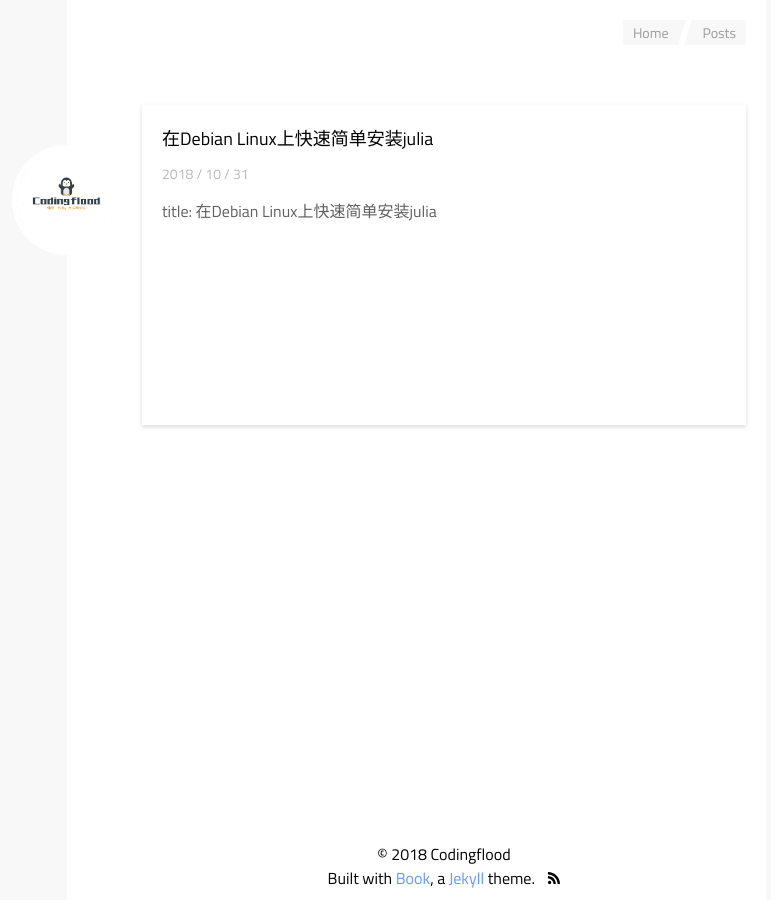
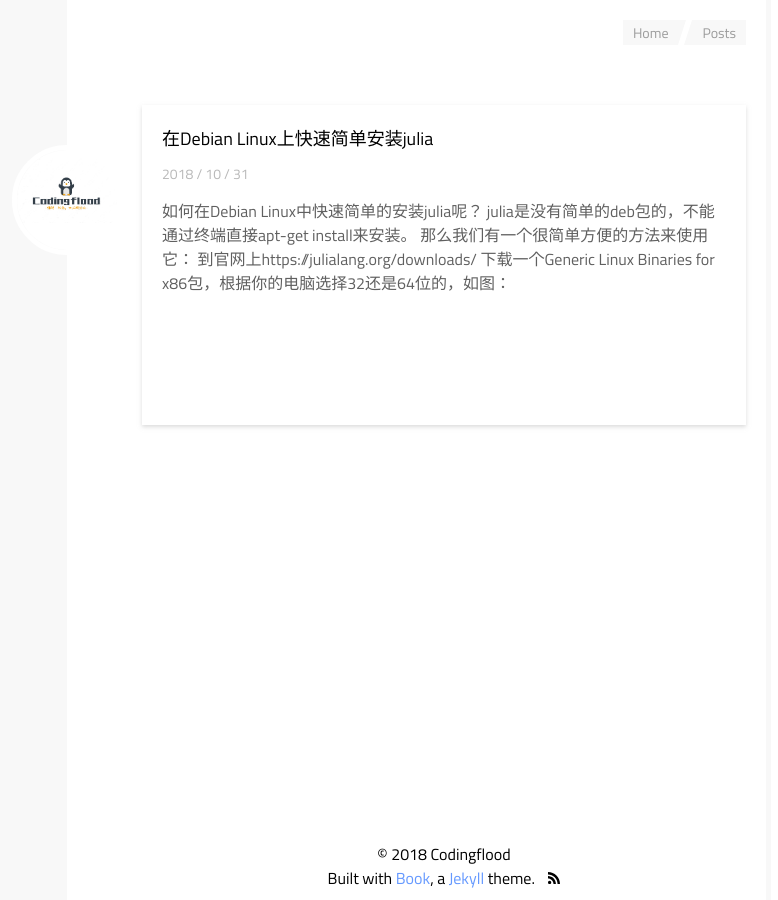
Before and after one commit to codingflood/codingflood.github.io, a Jekyll site: the page built from posts.html, in a window 1280 px wide. Shown: the whole page, without its empty margins (381-1159 px from the left). Built offline with Jekyll 4.4.1, drawn with Linux system fonts in a browser that asks for light colours; some of the changed lines change nothing that is shown.

Commit message:
Update 2018-10-31-How-To-Install-Julia.md

```diff
--- a/_posts/2018-10-31-How-To-Install-Julia.md
+++ b/_posts/2018-10-31-How-To-Install-Julia.md
@@ -1,11 +1,8 @@
 ---
 title: 在Debian Linux上快速简单安装julia
+author: Algar
 date: 2018-10-31
-comment: true
 ---
-
-## title: 在Debian Linux上快速简单安装julia
-
 如何在Debian Linux中快速简单的安装julia呢？
 
 julia是没有简单的deb包的，不能通过终端直接apt-get install来安装。
@@ -14,30 +11,28 @@
 
 到官网上https://julialang.org/downloads/ 下载一个Generic Linux Binaries for x86包，根据你的电脑选择32还是64位的，如图：
 
-![julia 安装包下载](/assets/img/juliapkg1.png/683x384)
+![julia 安装包下载](/assets/img/juliapkg1.png)
 
 下载下来之后，解压到你想放的位置：
 
-![julia 安装](/assets/img/juliapkg2.png/683x384)
+![julia 安装](/assets/img/juliapkg2.png)
 
 
-![julia 安装](/assets/img/juliapkg3.png/683x384)
+![julia 安装](/assets/img/juliapkg3.png)
 
 
-![julia 安装](/assets/img/juliapkg4.png/683x384)
+![julia 安装](/assets/img/juliapkg4.png)
 
 其中，julia可运行程序就在bin文件夹中：
 
-![julia 安装](/assets/img/juliapkg5.png/683x384)
+![julia 安装](/assets/img/juliapkg5.png)
 
 在这个时候，julia可以右键运行程序了，但是要在全局任何位置打开终端键入julia都可以运行的话还要做最后一个工作，打开终端键入：
 
-'''bash
-echo "alias julia='/path/to/install/folder/bin/julia'"  ~/.bashrc && source ~/.bashrc
-'''
+>echo "alias julia='/path/to/install/folder/bin/julia'"  ~/.bashrc && source ~/.bashrc
 
 例如我的安装路径是/root/Julia/julia-1.0.0-linux-x86_64/julia-1.0.0/bin，那么我只要在终端中键入：
 
+>echo "alias julia='/root/Julia/julia-1.0.0-linux-x86_64/julia-1.0.0/bin/julia'"  ~/.bashrc && source ~/.bashrc
 
-'echo "alias julia='/root/Julia/julia-1.0.0-linux-x86_64/julia-1.0.0/bin/julia'"  ~/.bashrc && source ~/.bashrc'
 当然，其他方法还是有的，包括自己git下来然后make……但是我觉得这样最简便快速。
```
